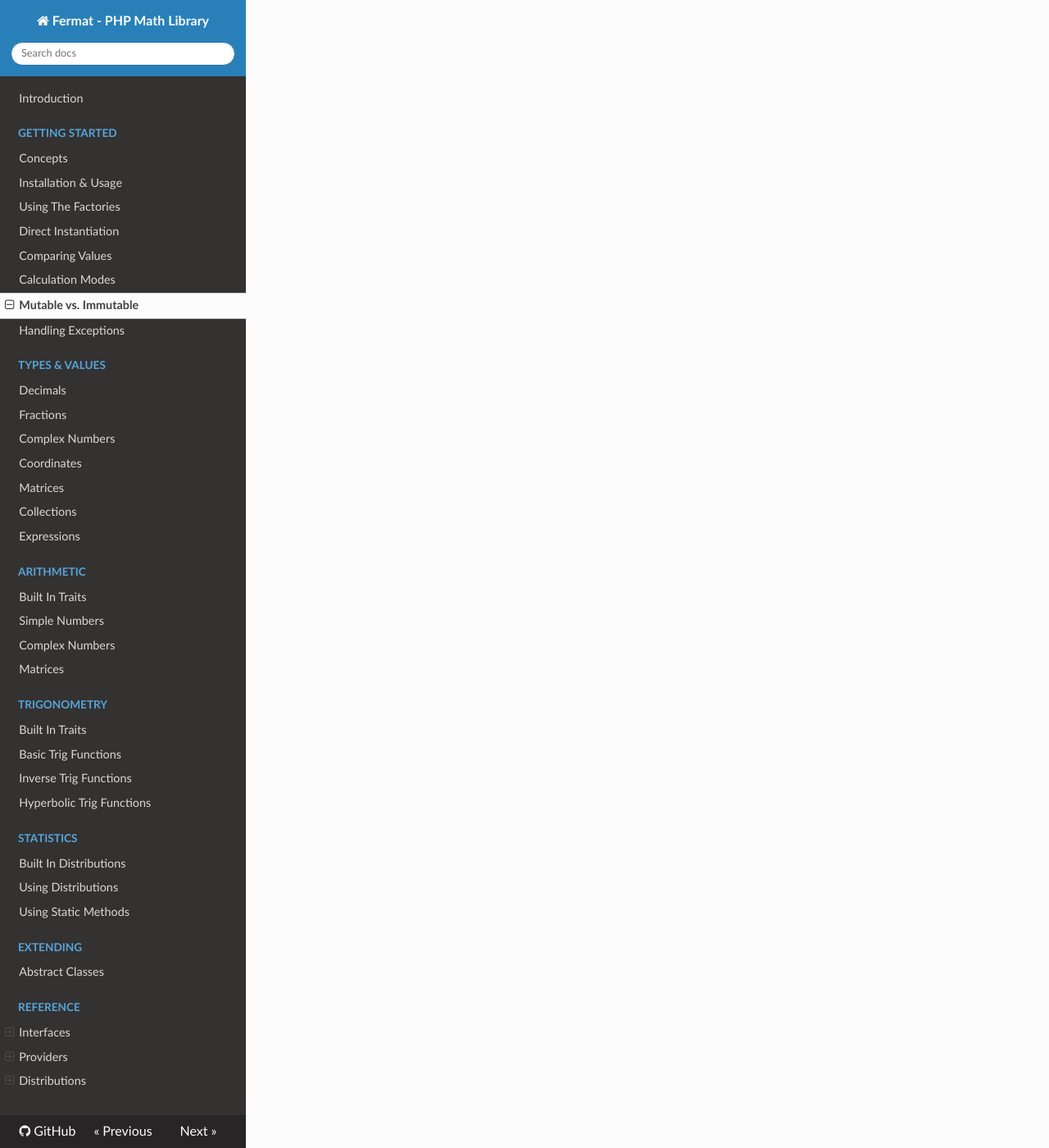
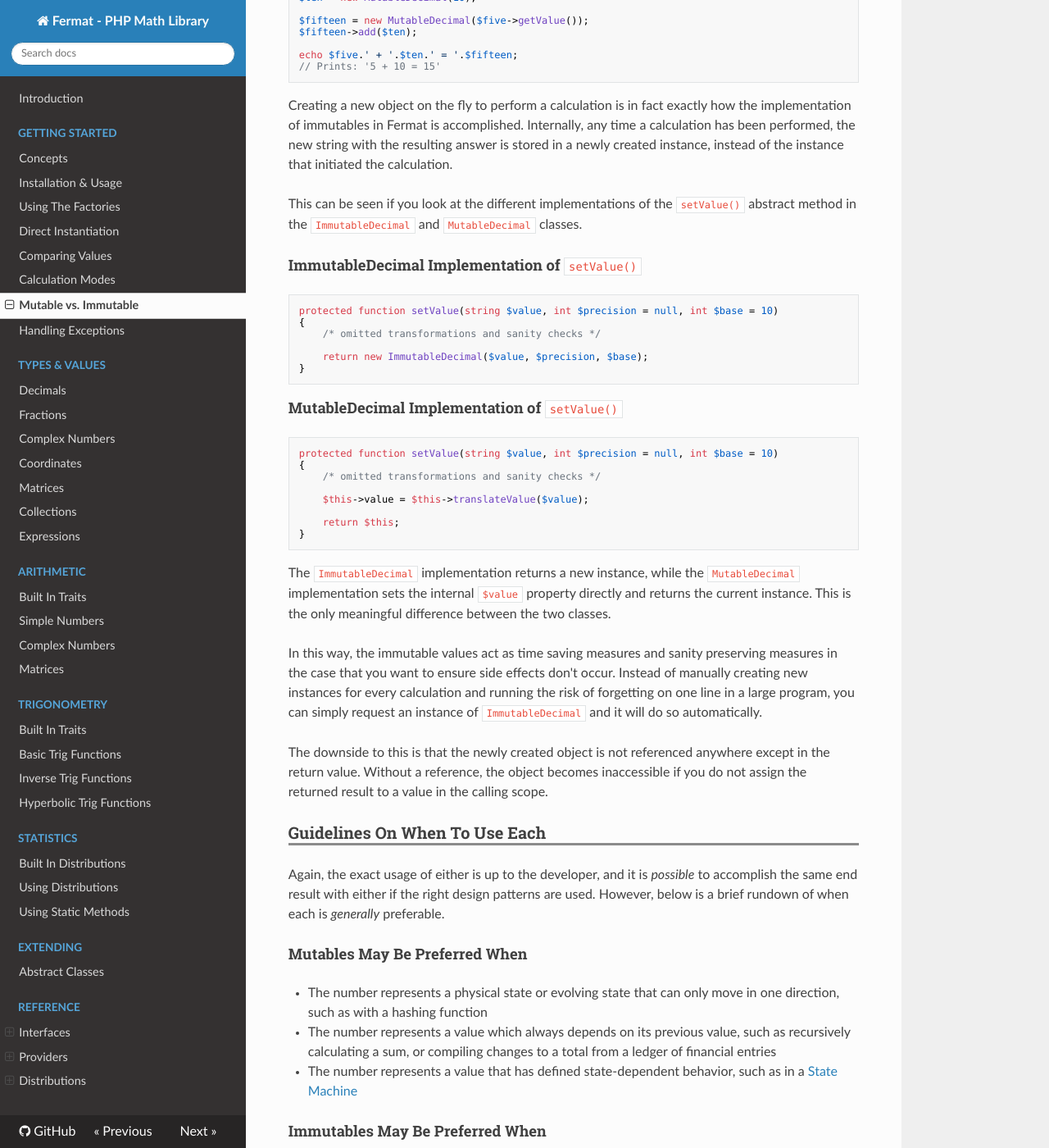
Before and after one commit to JordanRL/Fermat, an MkDocs documentation site: the page built from docs/getting-started/mutability.md, in a window 1280 px wide and 1400 px high, scrolled down 2936 px. Shown: the whole window at 82% size. Built offline with MkDocs 1.6.1, drawn with Linux system fonts in a browser that asks for light colours; nearby versions of some CDN libraries; some of the changed text lies outside the part shown.

Commit message:
filled in mutable vs immutable docs

````diff
--- a/docs/getting-started/mutability.md
+++ b/docs/getting-started/mutability.md
@@ -25,3 +25,149 @@ Because of these factors, mutability in Fermat is generally left up to the devel
 The exceptions to this rule are usually noted within this documentation, and nearly always represent an underlying data-structure that should always be treated one way or the other.
 
 In other cases, such as with implementations of the `Coordinate` abstract class, the reasons for making all the value classes one way or the other are related to the underyling math concepts they are meant to represent having some of the same properties as database results: that they should always point to the same dataset and that there should only ever be one representation of a given dataset.
+
+# Choosing Between The Two
+
+Which format you use is entirely up to you, but there are some situations that lend themselves more to one instead of the other.
+
+First, lets look at the differences in your code that using one or the other might cause by taking the number 5 and adding 10.
+
+#### ImmutableDecimal Example 1
+
+```php
+<?php
+
+use Samsara\Fermat\Values\ImmutableDecimal;
+
+$five = new ImmutableDecimal(5);
+
+$newVal = $five->add(10);
+
+echo $newVal->getValue();
+// Prints: 15
+```
+
+#### MutableDecimal Example 1
+
+```php
+<?php
+
+use Samsara\Fermat\Values\MutableDecimal;
+
+$five = new MutableDecimal(5);
+
+$five->add(10);
+
+echo $five->getValue();
+// Prints: 15
+```
+
+### How To Create Equivalence Between the Two
+
+In general, you can get the behavior of mutable objects with immutable objects by reassigning the new value to the same variable. This allows the state of the variable to evolve throughout the program, and results in the instance that was referenced in the previous line having its zval count reduced to zero. This allows garbage collection in PHP to periodically clean up all your orphaned instances.
+
+So then, why ever use immutable objects? Well, consider the next example.
+
+#### Immutable Example 2
+
+```php
+<?php
+
+use Samsara\Fermat\Values\ImmutableDecimal;
+
+$five = new ImmutableDecimal(5);
+$ten = new ImmutableDecimal(10);
+
+$fifteen = $five->add($ten);
+
+echo $five.' + '.$ten.' = '.$fifteen;
+// Prints: '5 + 10 = 15'
+```
+
+#### Mutable Example 2
+
+```php
+<?php
+
+use Samsara\Fermat\Values\MutableDecimal;
+
+$five = new MutableDecimal(5);
+$ten = new MutableDecimal(10);
+
+$fifteen = $five->add(10);
+
+echo $five.' + '.$ten.' = '.$fifteen;
+// Prints: '15 + 10 = 15'
+```
+
+### Side Effects and Consistency
+
+As we can see from the second set of examples, *assigning a value from a mutable function call can have side effects beyond the variable assignment*. In fact, preserving the value of the original object requires a lot of attention to detail in the calling code. To achieve the same result as the immutable example with the mutable example, we would need to make a whole new object just for the calculation, which would look something like this:
+
+```php
+<?php
+use Samsara\Fermat\Values\MutableDecimal;
+
+$five = new MutableDecimal(5);
+$ten = new MutableDecimal(10);
+
+$fifteen = new MutableDecimal($five->getValue());
+$fifteen->add($ten);
+
+echo $five.' + '.$ten.' = '.$fifteen;
+// Prints: '5 + 10 = 15'
+```
+
+Creating a new object on the fly to perform a calculation is in fact exactly how the implementation of immutables in Fermat is accomplished. Internally, any time a calculation has been performed, the new string with the resulting answer is stored in a newly created instance, instead of the instance that initiated the calculation.
+
+This can be seen if you look at the different implementations of the `setValue()` abstract method in the `ImmutableDecimal` and `MutableDecimal` classes.
+
+#### ImmutableDecimal Implementation of `setValue()`
+
+```php
+protected function setValue(string $value, int $precision = null, int $base = 10)
+{
+    /* omitted transformations and sanity checks */
+
+    return new ImmutableDecimal($value, $precision, $base);
+}
+```
+
+#### MutableDecimal Implementation of `setValue()`
+
+```php
+protected function setValue(string $value, int $precision = null, int $base = 10)
+{
+    /* omitted transformations and sanity checks */
+
+    $this->value = $this->translateValue($value);
+
+    return $this;
+}
+```
+
+The `ImmutableDecimal` implementation returns a new instance, while the `MutableDecimal` implementation sets the internal `$value` property directly and returns the current instance. This is the only meaningful difference between the two classes.
+
+In this way, the immutable values act as time saving measures and sanity preserving measures in the case that you want to ensure side effects don't occur. Instead of manually creating new instances for every calculation and running the risk of forgetting on one line in a large program, you can simply request an instance of `ImmutableDecimal` and it will do so automatically.
+
+The downside to this is that the newly created object is not referenced anywhere except in the return value. Without a reference, the object becomes inaccessible if you do not assign the returned result to a value in the calling scope.
+
+### Guidelines On When To Use Each
+
+Again, the exact usage of either is up to the developer, and it is *possible* to accomplish the same end result with either if the right design patterns are used. However, below is a brief rundown of when each is *generally* preferable.
+
+#### Mutables May Be Preferred When
+
+- The number represents a physical state or evolving state that can only move in one direction, such as with a hashing function
+- The number represents a value which always depends on its previous value, such as recursively calculating a sum, or compiling changes to a total from a ledger of financial entries
+- The number represents a value that has defined state-dependent behavior, such as in a [State Machine](https://en.wikipedia.org/wiki/Finite-state_machine)
+
+#### Immutables May Be Preferred When
+
+- The number represents data that may be used in multiple, unrelated contexts, such as using a User ID to calculate other values
+- The number represents a concrete state, and the result of the equation will be a derived or dynamically generated value that doesn't actually exist within the data, such as using a population value to estimate the average wealth of a given individual
+- The number represents a value that may be used multiple times for separate calculations, such as the mean in a normal distribution
+
+In general, for any given situation, one of these options will lead to cleaner, simpler, and easier to maintain code, while the other will lead to more fragile, harder to understand, and difficult to maintain code.
+
+Which is which depends very much on the specific usage of that piece of data within your application.
````
Also changed, not shown: docs/getting-started/calculation-modes.md (+1 -1 lines), docs/getting-started/comparing.md (+1 -1 lines).
